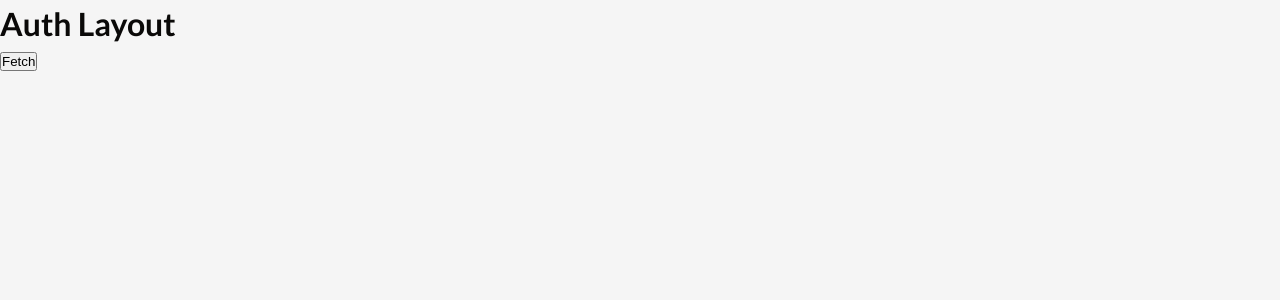
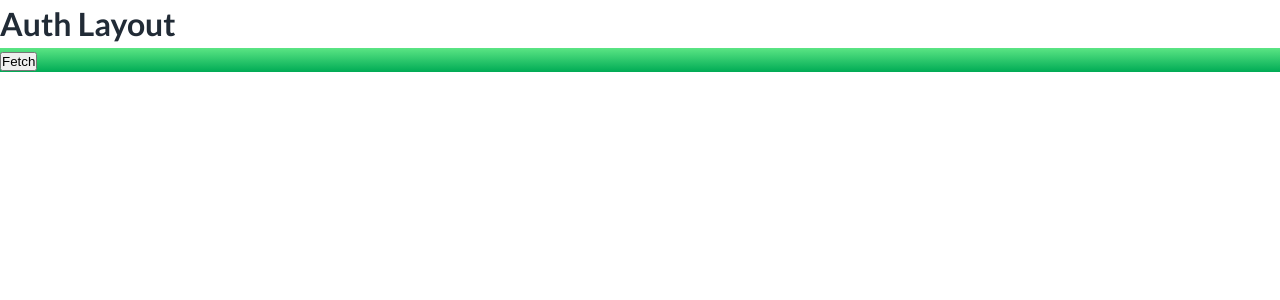
Before and after one commit to erikpz/dashboard, a React (Create React App) app: page /auth/sign-in in a window 1280 px wide. Shown: the top 300 px of the page. Built offline with nearby package versions, Linux system fonts and the light colour scheme.

Commit message:
Extending palette

```diff
--- a/src/pages/login/SignInPage.tsx
+++ b/src/pages/login/SignInPage.tsx
@@ -1,6 +1,8 @@
+import { Box, useTheme } from "@mui/system";
 import React from "react";
 
 export const SignInPage = () => {
+  const theme = useTheme();
   const handleClick = async () => {
     const res = await fetch(
       "https://notes-api-gamma.vercel.app/api/auth/login",
@@ -13,9 +15,15 @@ export const SignInPage = () => {
     console.log(resjson);
   };
 
+  console.log(theme);
+
   return (
-    <div>
+    <Box
+      sx={(theme: any) => ({
+        backgroundImage: theme.palette.gradients.primary,
+      })}
+    >
       <button onClick={handleClick}>Fetch</button>
-    </div>
+    </Box>
   );
 };
--- a/src/theme/ThemeConfig.tsx
+++ b/src/theme/ThemeConfig.tsx
@@ -5,27 +5,12 @@ import {
   GlobalStyles,
   responsiveFontSizes,
   ThemeProvider,
-  PaletteOptions,
   PaletteMode,
-  alpha,
 } from "@mui/material";
 import { globalStyles } from "./globalStyles";
+import { lightPalette, darkPalette } from "./palette";
 
 const FONT_FAMILY = '"Lato", sans-serif';
-
-const lightPalette: PaletteOptions = {
-  common: { black: "#0a0908", white: "#F5F5F5" },
-  text: { primary: "#0a0908", secondary: "#1F1C19" },
-  background: { default: "#F5F5F5", paper: "#F5F5F5" },
-  divider: alpha("#001633", 0.3),
-};
-
-const darkPalette: PaletteOptions = {
-  common: { black: "#0a0908", white: "#F5F5F5" },
-  text: { primary: "#F5F5F5", secondary: "#D2D2D2" },
-  background: { default: "#0a0908", paper: "#0a0908" },
-  divider: alpha("#F5F5F5", 0.3),
-};
 
 const typography = {
   fontFamily: FONT_FAMILY,
--- a/src/theme/palette.ts
+++ b/src/theme/palette.ts
@@ -1,4 +1,42 @@
-import { alpha } from "@mui/material";
+import { alpha, PaletteOptions } from "@mui/material";
+import { PaletteOptionsExtended } from "@mui/material/styles/createPalette";
+
+const createGradient = (color1: string, color2: string) => {
+  return `linear-gradient(to bottom, ${color1}, ${color2})`;
+};
+
+declare module "@mui/material/styles/createPalette" {
+  interface PaletteExtended extends Palette {
+    gradients: {
+      primary: string;
+      success: string;
+      info: string;
+      warning: string;
+      error: string;
+    };
+
+    background: {
+      default: string;
+      paper: string;
+      neutral: string;
+    };
+  }
+  interface PaletteOptionsExtended extends PaletteOptions {
+    gradients: {
+      primary?: string;
+      success?: string;
+      info?: string;
+      warning?: string;
+      error?: string;
+    };
+
+    background: {
+      default?: string;
+      paper?: string;
+      neutral?: string;
+    };
+  }
+}
 
 const GREY = {
   0: "#FFFFFF",
@@ -69,3 +107,63 @@ const ERROR = {
   darker: "#7A0C2E",
   contrastText: "#fff",
 };
+
+const GRADIENTS = {
+  primary: createGradient(PRIMARY.light, PRIMARY.main),
+  info: createGradient(INFO.light, INFO.main),
+  success: createGradient(SUCCESS.light, SUCCESS.main),
+  warning: createGradient(WARNING.light, WARNING.main),
+  error: createGradient(ERROR.light, ERROR.main),
+};
+
+export const lightPalette: PaletteOptionsExtended = {
+  mode: "light",
+  common: { black: "#000", white: "#fff" },
+  primary: { ...PRIMARY },
+  secondary: { ...SECONDARY },
+  info: { ...INFO },
+  success: { ...SUCCESS },
+  warning: { ...WARNING },
+  error: { ...ERROR },
+  grey: GREY,
+  gradients: { ...GRADIENTS },
+  divider: GREY[500_24],
+  text: { primary: GREY[800], secondary: GREY[600], disabled: GREY[500] },
+  background: { paper: "#fff", default: "#fff", neutral: GREY[200] },
+  action: {
+    active: GREY[600],
+    hover: GREY[500_8],
+    selected: GREY[500_16],
+    disabled: GREY[500_80],
+    disabledBackground: GREY[500_24],
+    focus: GREY[500_24],
+    hoverOpacity: 0.08,
+    disabledOpacity: 0.48,
+  },
+};
+
+export const darkPalette: PaletteOptionsExtended = {
+  mode: "dark",
+  common: { black: "#000", white: "#fff" },
+  primary: { ...PRIMARY },
+  secondary: { ...SECONDARY },
+  info: { ...INFO },
+  success: { ...SUCCESS },
+  warning: { ...WARNING },
+  error: { ...ERROR },
+  grey: GREY,
+  gradients: { ...GRADIENTS },
+  divider: GREY[500_24],
+  text: { primary: "#fff", secondary: GREY[500], disabled: GREY[600] },
+  background: { paper: GREY[800], default: GREY[900], neutral: GREY[500_16] },
+  action: {
+    active: GREY[500],
+    hover: GREY[500_8],
+    selected: GREY[500_16],
+    disabled: GREY[500_80],
+    disabledBackground: GREY[500_24],
+    focus: GREY[500_24],
+    hoverOpacity: 0.08,
+    disabledOpacity: 0.48,
+  },
+};
--- /dev/null
+++ b/src/types/global.d.ts
@@ -0,0 +1,3 @@
+interface API {
+  base: string;
+}
```
